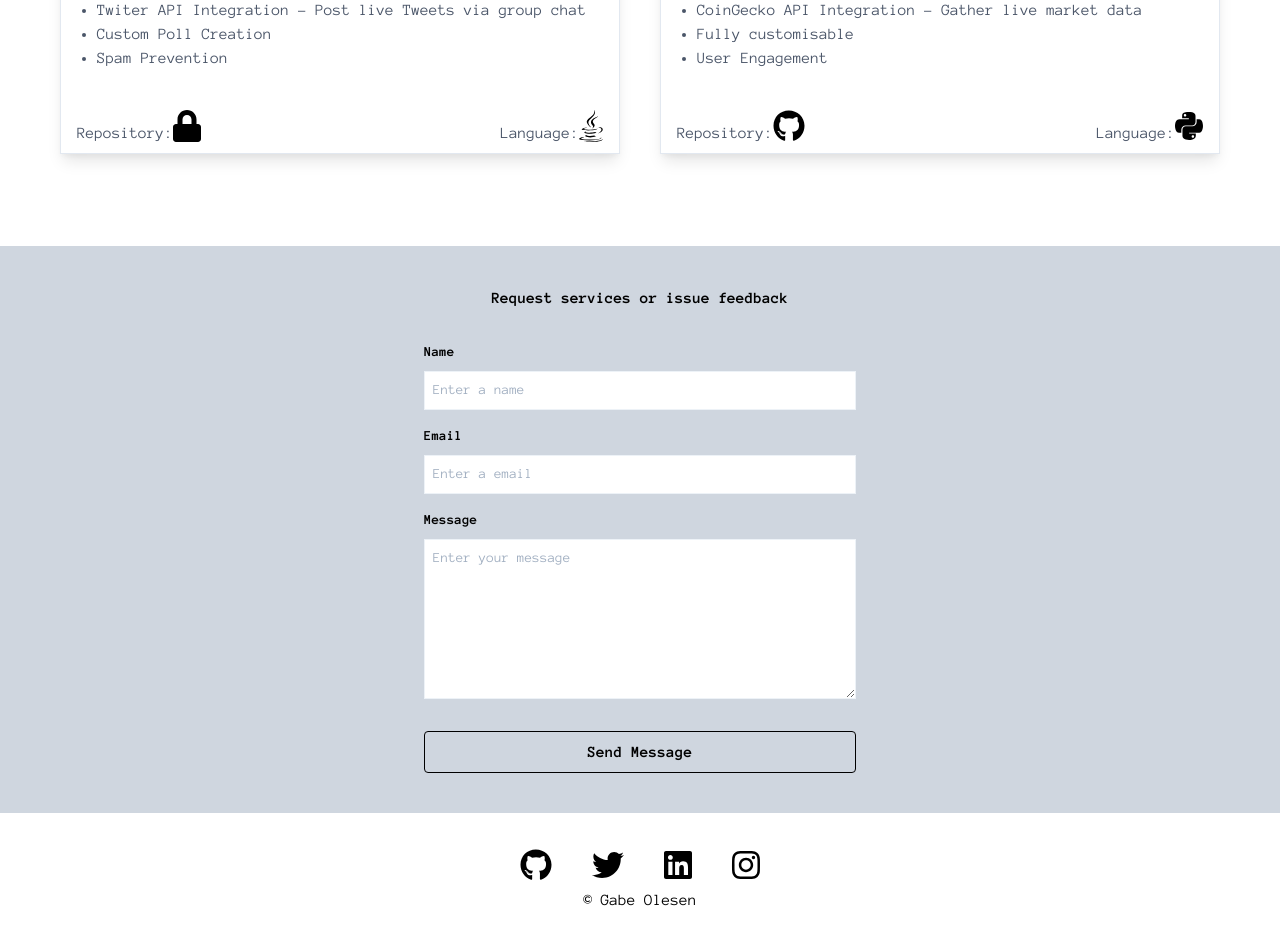
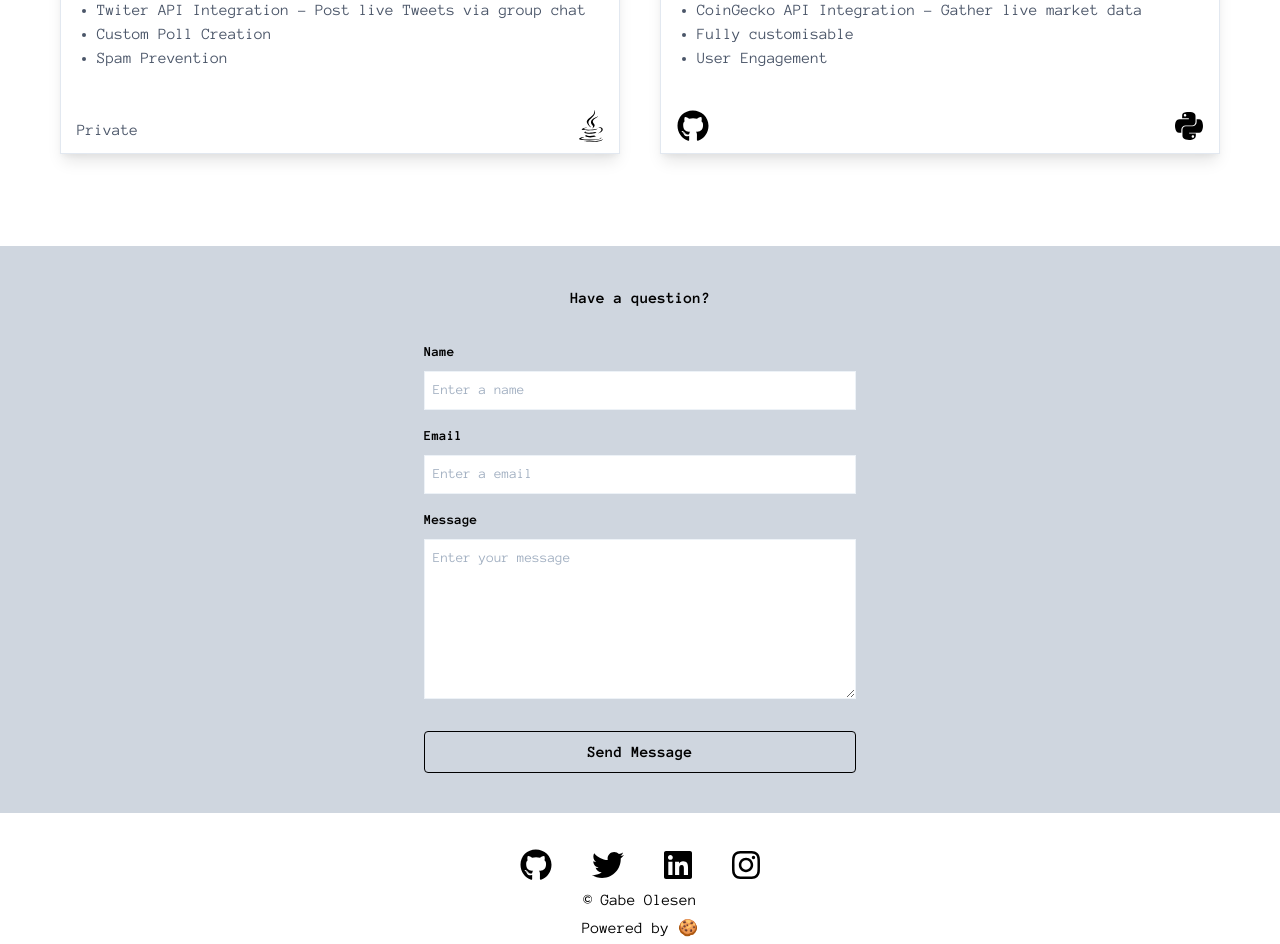
Before and after one commit to Zidious/my-first-portfolio, a React (Create React App) app: page / in a window 1280 px wide. Shown: the part 1100-2044 px from the top of the page. Before the commit the page ends 2020 px from the top, so only its background shows below. Built offline with nearby package versions, Linux system fonts and the light colour scheme.

Commit message:
Style Changes
- Removed text on projects, repo and languages, too cluttered
- Added joke, powered by cookies
- Changed form title

```diff
--- a/src/components/Footer.js
+++ b/src/components/Footer.js
@@ -5,6 +5,7 @@ function Footer() {
     <footer className='flex-grow w-full   inset-x-0 bottom-0 text-center p-1'>
       <Socials />
       <div className='py-1'>&copy; Gabe Olesen</div>
+      <div>Powered by 🍪</div>
     </footer>
   );
 }
--- a/src/components/Form.js
+++ b/src/components/Form.js
@@ -10,9 +10,7 @@ function Form() {
         data-netlify-honeypot='bot-field'>
         <input type='hidden' name='form-name' value='contact' />
         <div className='title'>
-          <h1 className='font-bold text-center'>
-            Request services or issue feedback
-          </h1>
+          <h1 className='font-bold text-center'>Have a question?</h1>
         </div>
 
         <div className='form mt-4'>
--- a/src/components/ProjectLayout.js
+++ b/src/components/ProjectLayout.js
@@ -2,6 +2,18 @@ import React from 'react';
 import { FontAwesomeIcon } from '@fortawesome/react-fontawesome';
 
 function ProjectLayout(props) {
+  const hasRepo = props.repoLink ? (
+    <a href={props.repoLink} target='_blank' rel='noopener noreferrer'>
+      <FontAwesomeIcon
+        icon={props.repo}
+        size='2x'
+        color='black'
+        className='hover:text-gray-600'
+      />
+    </a>
+  ) : (
+    <div className='mt-2 text-gray-700'>Private</div>
+  );
   return (
     <div className='sm:w-full md:w-full lg:w-1/2 xl:w-1/2 text-gray-700 text-left shadow-lg px-4 py-2 m-5 border'>
       <div className='flex-grow mt-1'>
@@ -25,19 +37,8 @@ function ProjectLayout(props) {
       </div>
 
       <div className='flex bottom-0 justify-between pt-10'>
+        <div className='text-gray-700'>{hasRepo}</div>
         <div className='text-gray-700'>
-          Repository:
-          <a href={props.repoLink} target='_blank' rel='noopener noreferrer'>
-            <FontAwesomeIcon
-              icon={props.repo}
-              size='2x'
-              color='black'
-              className='hover:text-gray-600'
-            />
-          </a>
-        </div>
-        <div className='text-gray-700'>
-          Language:
           <FontAwesomeIcon icon={props.icon} size='2x' color='black' />
         </div>
       </div>
```
